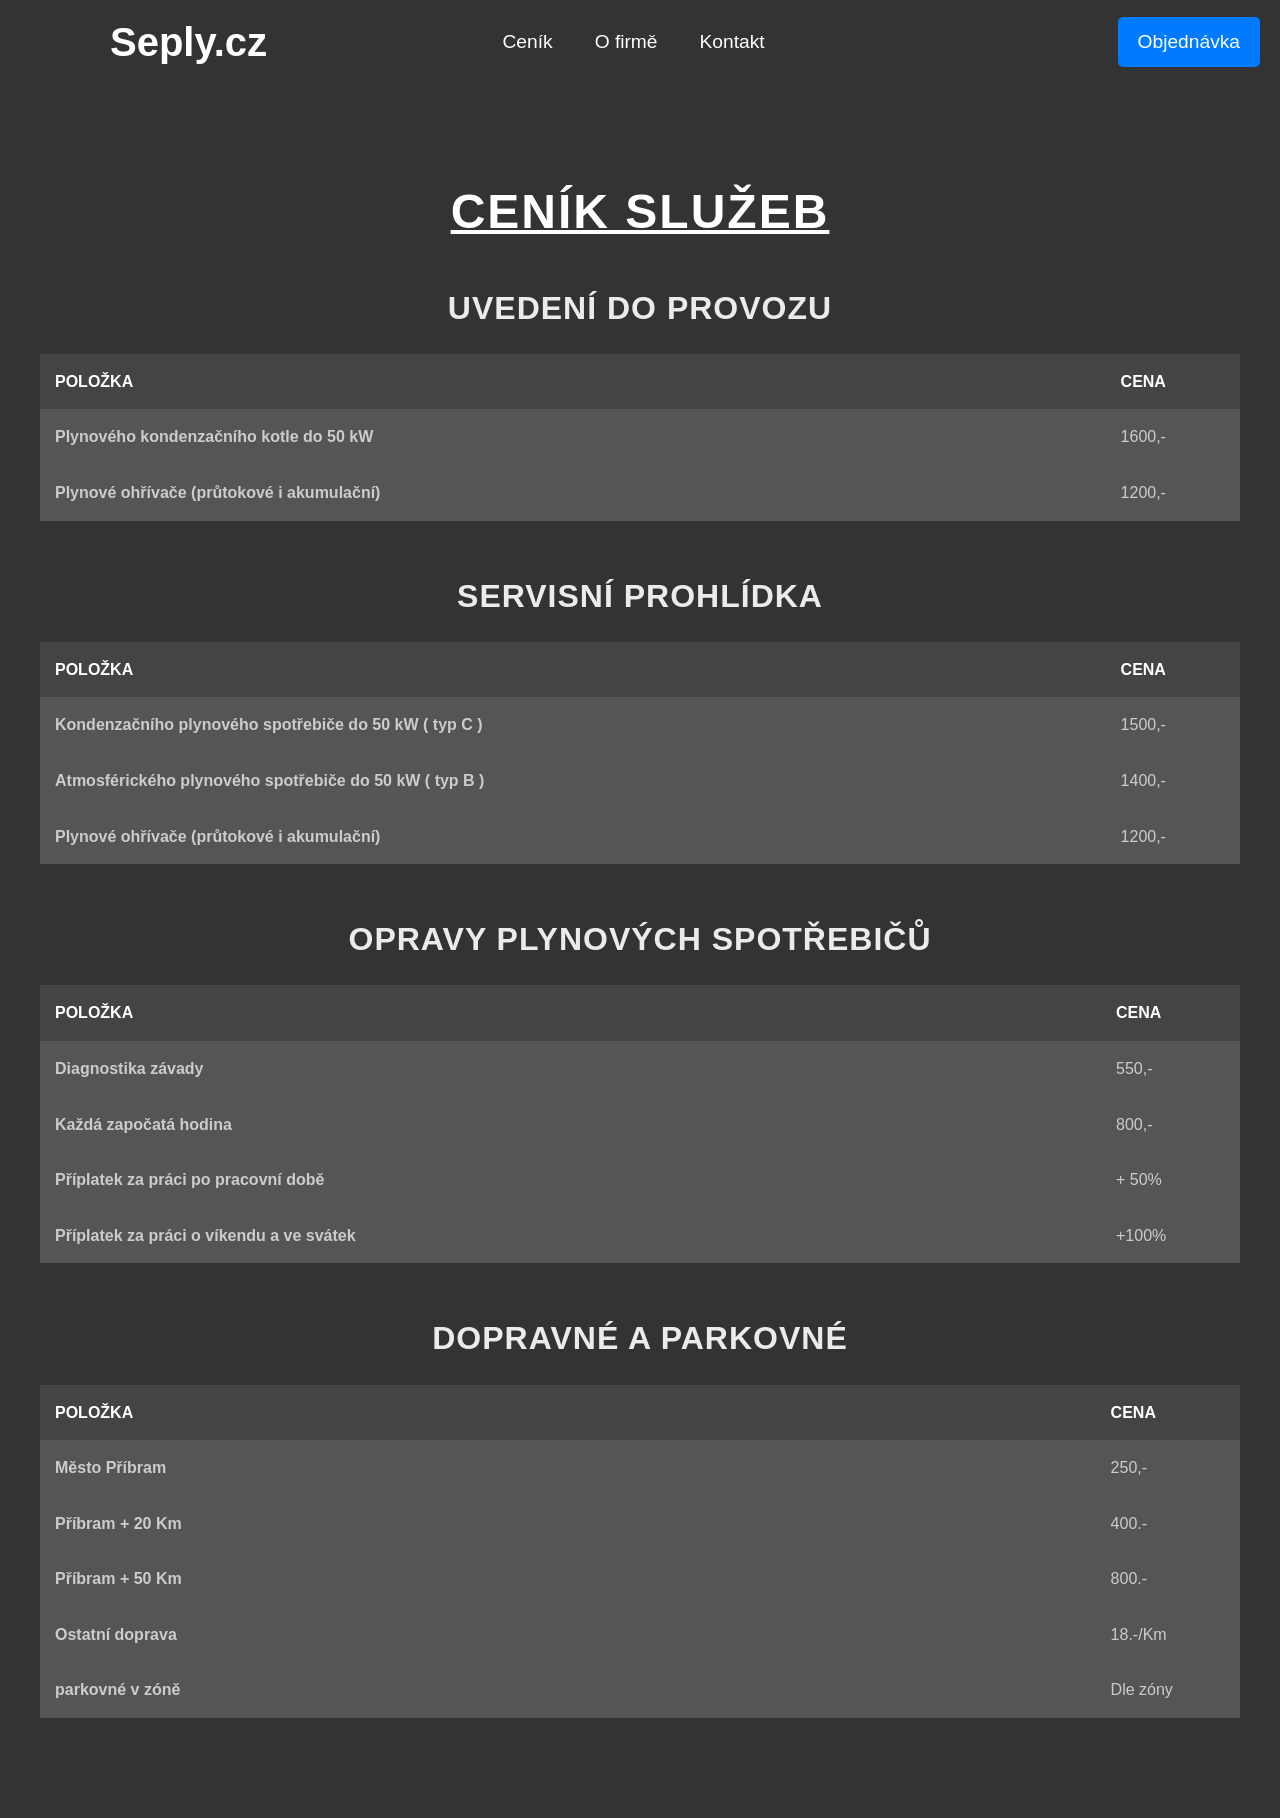
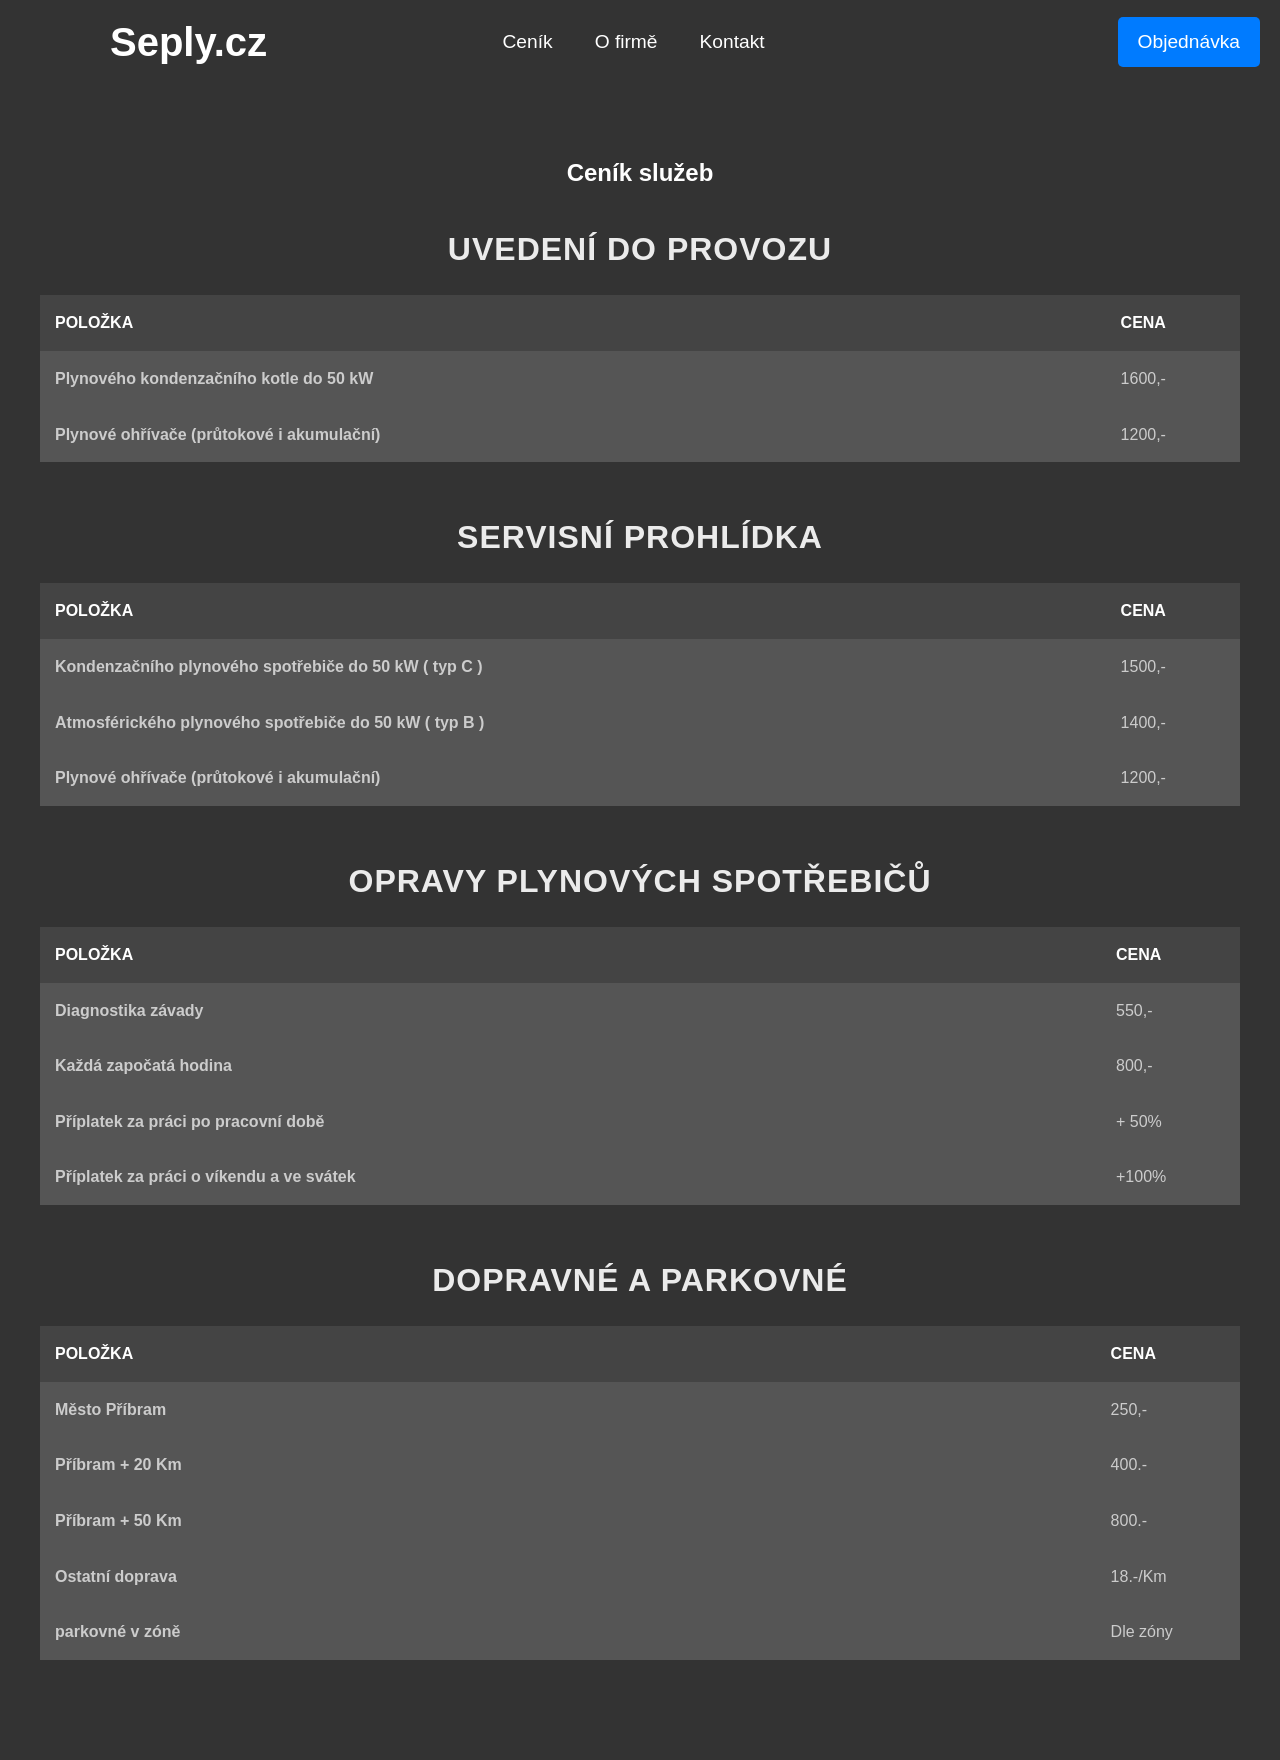

Switch section h2 to h1 and add logo image

--- a/styles.css
+++ b/styles.css
@@ -151,7 +151,7 @@ header nav .order-button:hover {
     text-align: center;
 }
 
-.why-choose h2 {
+.why-choose h1 {
     font-size: 2.5rem;
     margin-bottom: 30px;
     text-transform: uppercase;
@@ -204,7 +204,7 @@ header nav .order-button:hover {
     text-align: center;
 }
 
-.brands h2 {
+.brands h1 {
     font-size: 2.5rem;
     margin-bottom: 30px;
     text-transform: uppercase;
@@ -255,7 +255,7 @@ header nav .order-button:hover {
     text-align: center;
 }
 
-.pricing h2 {
+.pricing h1 {
     font-size: 3rem;
     margin-bottom: 30px;
     text-transform: uppercase;
@@ -397,7 +397,7 @@ header nav .order-button:hover {
     text-align: center;
 }
 
-.company h2 {
+.company h1 {
     font-size: 2.5rem;
     margin-bottom: 30px;
     text-transform: uppercase;
@@ -469,7 +469,7 @@ header nav .order-button:hover {
     text-align: center;
 }
 
-.company-info h2 {
+.company-info h1 {
     font-size: 2.5rem;
     margin-bottom: 30px;
     text-transform: uppercase;
@@ -634,7 +634,7 @@ header nav .order-button:hover {
         padding: 0 10px;
     }
 
-    .company-info h2 {
+    .company-info h1 {
         font-size: 2rem;
     }
 }
@@ -816,7 +816,7 @@ footer a {
     text-align: left;
 }
 
-.gdpr h2 {
+.gdpr h1 {
     font-size: 2.5rem;
     margin-bottom: 30px;
     text-transform: uppercase;
